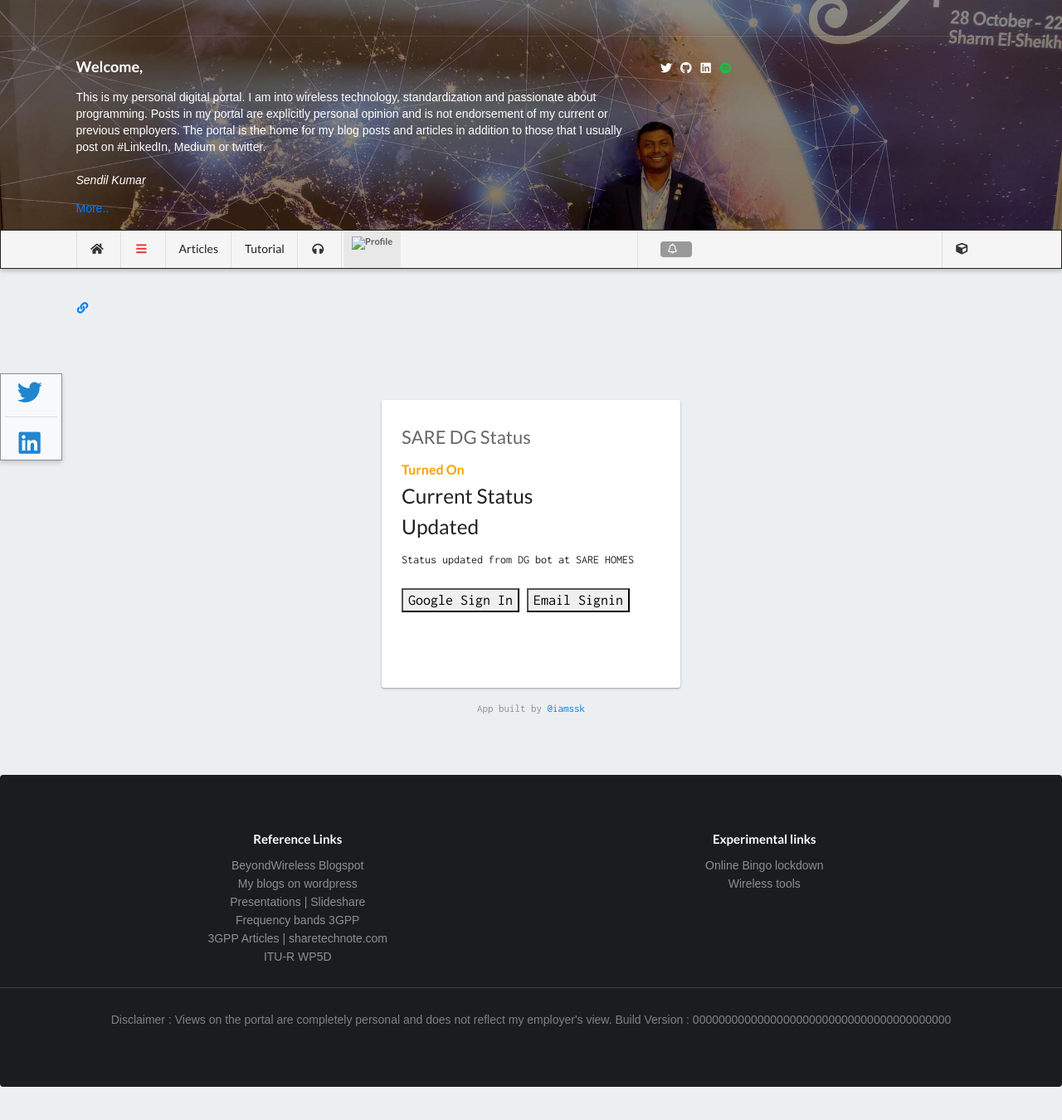
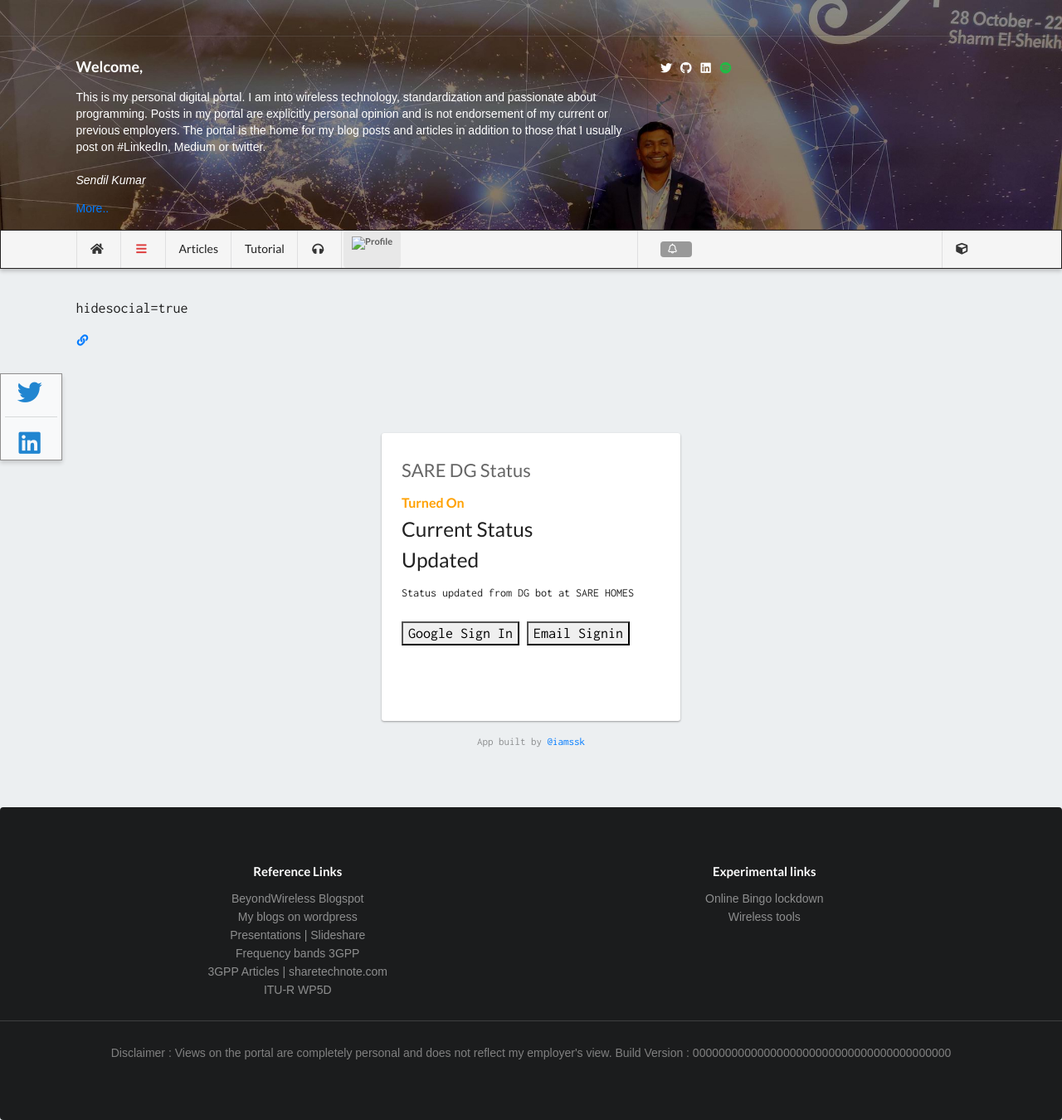
Before and after one commit to wiless/wiless.github.io, a Jekyll site: the page built from _apps/saredg.html, in a window 1280 px wide. Shown: the whole page at 83% size. Built offline with Jekyll 4.4.1, drawn with Linux system fonts in a browser that asks for light colours; nearby versions of some CDN libraries; some web fonts are replaced; comment, search, counter and statistics services are not loaded; a style sheet for code colours, icons or effects is not loaded; before the commit the page ends 1310 px from its top, so only the background shows below that.

Commit message:
Update wide.html

```diff
--- a/_layouts/wide.html
+++ b/_layouts/wide.html
@@ -19,6 +19,7 @@
    {% endif %}
    <br>
                              <div class="contentfont">
+                                 <p>hidesocial={{page.hidesocial}}</p>
 <a target=_blank href="https://github.com/wiless/wiless.github.io/edit/master/{{page.path}}"><i class="linkify small icon"></i></a>
                                 {{content}}
 
```
